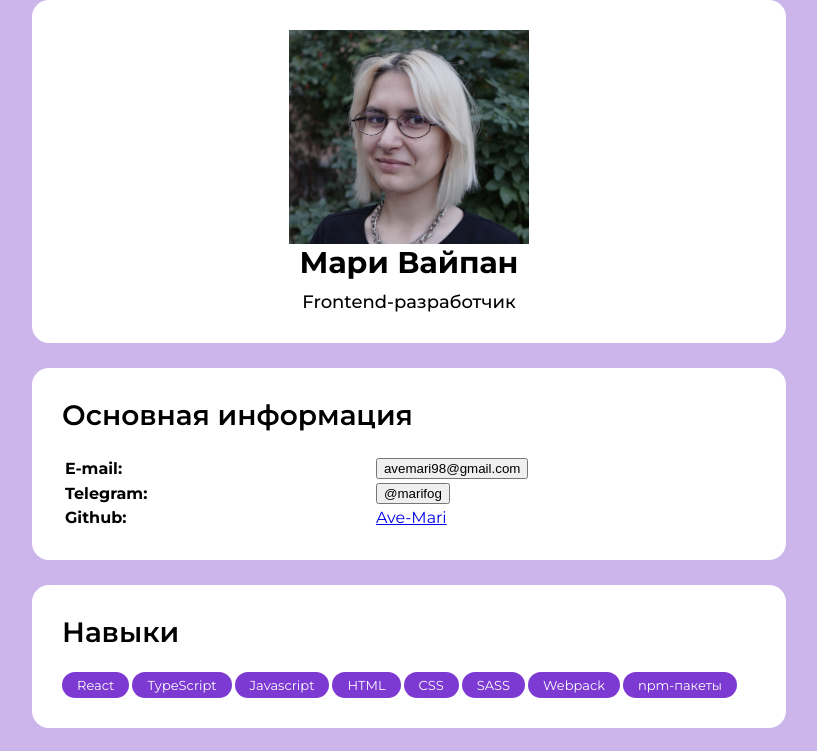
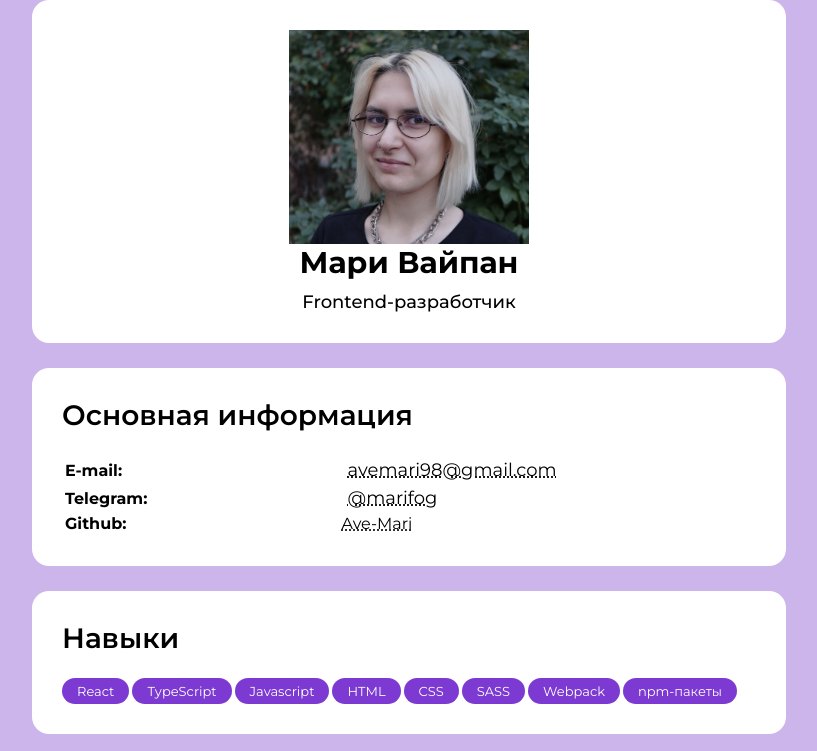
Before and after one commit to Ave-Mari/Mari-CV, a React app: page / in a window 1280 px wide. Shown: the top 751 px of the page, without its empty margins (231-1048 px from the left). Built offline with nearby package versions, Linux system fonts and the light colour scheme; the HTML template or start-up script is replaced by a standard one.

Commit message:
add styles to  table links

```diff
--- a/src/components/Table/Table.styles.ts
+++ b/src/components/Table/Table.styles.ts
@@ -9,5 +9,31 @@ export const Wrapper = styled.table`
     td {
         width: 10%;
         text-align: left;
+
+        button {
+            border: none;
+            border-radious: 20px;
+            background: none;
+            font-family: 'Montserrat';
+            font-size: 18px;
+        }
+
+        a {
+            color: #000000;
+        }
+
+        a, button {
+            text-decoration: underline dotted;
+            curdor: pointer;
+        }
+
+        button:active {
+            background: #76EDED;;
+
+        }
+        a:active {
+            background: #76EDED;;
+
+        }
     }
 `;
```
